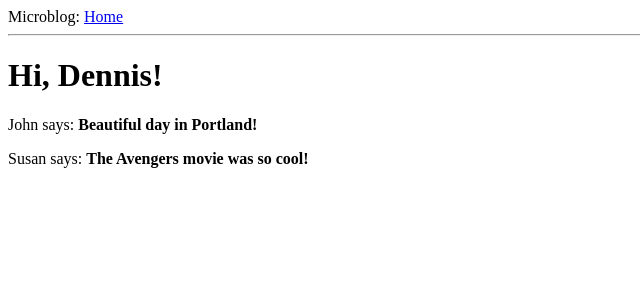
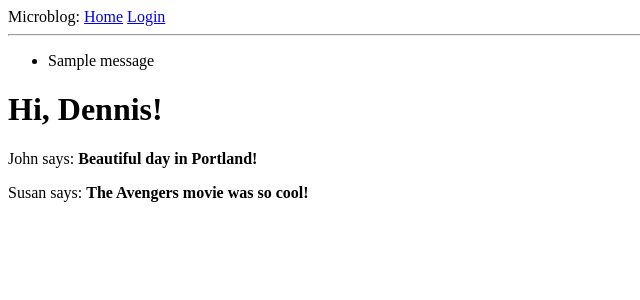
Before and after one commit to dennisnderitu254/Blogging-app, a Flask app: page / in a window 1280 px wide. Shown: the top 300 px of the page, without its empty margins (0-640 px from the left). Run offline with Flask 2, Linux system fonts and the light colour scheme; one stand-in notice (Sample message) is shown.

Commit message:
integrating url_for for internal mapping of urls

```diff
--- a/app/templates/base.html
+++ b/app/templates/base.html
@@ -7,8 +7,21 @@
 		{% endif %}
 	</head>
 	<body>
-		<div>Microblog: <a href = "/index">Home</a></div>
+		<div>
+			Microblog:
+			<a href = "{{url_for('index')}}">Home</a>
+			<a href = "{{url_for('login')}}">Login</a>
+		</div>
 		<hr>
-		{% block content%}{% endblock%}
+		{% with messages = get_flashed_messages()%}
+		{% if messages %}
+		<ul>
+			{% for message in messages %}
+			<li>{{ message }}</li>
+			{% endfor %}
+		</ul>
+		{% endif %}
+		{% endwith %}
+		{% block content %}{% endblock %}
 	</body>
 </html>
```
